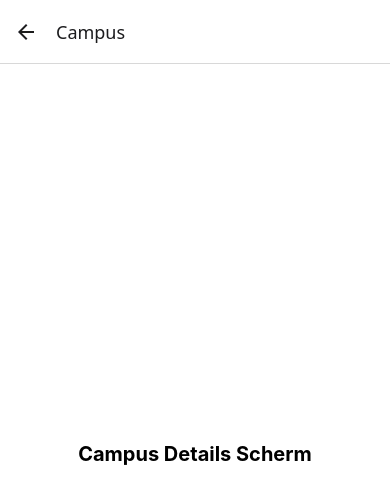
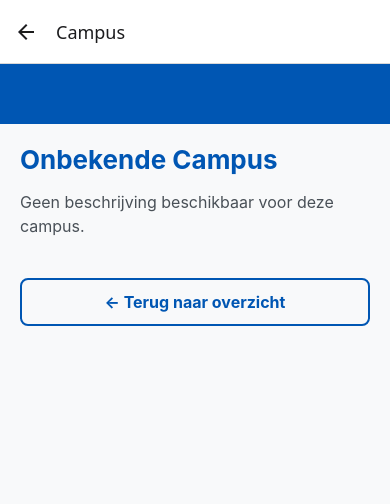
Before and after one commit to FaheerHakim/BusleydenApp, a React Native app: screen /CampusDetails in a window 390 px wide. Shown: the top 504 px of the page. Built offline with nearby package versions, Linux system fonts and the light colour scheme; no server answers.

Commit message:
feat(campus-details): initial screen setup and dynamic color routing

```diff
--- a/screens/CampusDetailsScreen.js
+++ b/screens/CampusDetailsScreen.js
@@ -1,15 +1,71 @@
 import React from 'react';
-import { StyleSheet, Text, View } from 'react-native';
+import { StyleSheet, Text, View, ScrollView, TouchableOpacity } from 'react-native';
 
-export default function CampusDetailsScreen() {
+export default function CampusDetails({ route, navigation }) {
+  // 1. Vang de meegestuurde campusdata op
+  const { item } = route.params || {};
+
+  const name = item?.fieldData?.name || 'Onbekende Campus';
+  const description = item?.fieldData?.description || 'Geen beschrijving beschikbaar voor deze campus.';
+
+  // 2. Jouw dynamische kleur! We pakken weer de kleur uit Webflow, met dezelfde blauwe back-up
+  const campusKleur = item?.fieldData?.kleur || '#0056b3';
+
   return (
-    <View style={styles.container}>
-      <Text style={styles.title}>Campus Details Scherm</Text>
-    </View>
+    <ScrollView style={styles.container}>
+      {/* Een mooie gekleurde header-balk die de unieke campuskleur gebruikt */}
+      <View style={[styles.headerVisual, { backgroundColor: campusKleur }]} />
+
+      <View style={styles.content}>
+        {/* De campusnaam in de juiste kleur */}
+        <Text style={[styles.title, { color: campusKleur }]}>{name}</Text>
+
+        <Text style={styles.description}>{description}</Text>
+
+        {/* Een strakke knop om weer terug te gaan naar de homepagina */}
+        <TouchableOpacity
+          style={[styles.backButton, { borderColor: campusKleur }]}
+          onPress={() => navigation.goBack()}
+        >
+          <Text style={[styles.backButtonText, { color: campusKleur }]}>← Terug naar overzicht</Text>
+        </TouchableOpacity>
+      </View>
+    </ScrollView>
   );
 }
 
 const styles = StyleSheet.create({
-  container: { flex: 1, justifyContent: 'center', alignItems: 'center', backgroundColor: '#fff' },
-  title: { fontSize: 20, fontWeight: 'bold' }
+  container: {
+    flex: 1,
+    backgroundColor: '#f8f9fa',
+  },
+  headerVisual: {
+    height: 60, // Een fijne gekleurde accentbalk bovenaan het scherm
+    width: '100%',
+  },
+  content: {
+    padding: 20,
+  },
+  title: {
+    fontSize: 26,
+    fontWeight: 'bold',
+    marginBottom: 15,
+  },
+  description: {
+    fontSize: 16,
+    lineHeight: 24,
+    color: '#495057',
+    marginBottom: 30,
+  },
+  backButton: {
+    borderWidth: 2,
+    paddingVertical: 12,
+    borderRadius: 8,
+    alignItems: 'center',
+    marginTop: 10,
+  },
+  backButtonText: {
+    fontWeight: 'bold',
+    fontSize: 16,
+  },
 });
```
